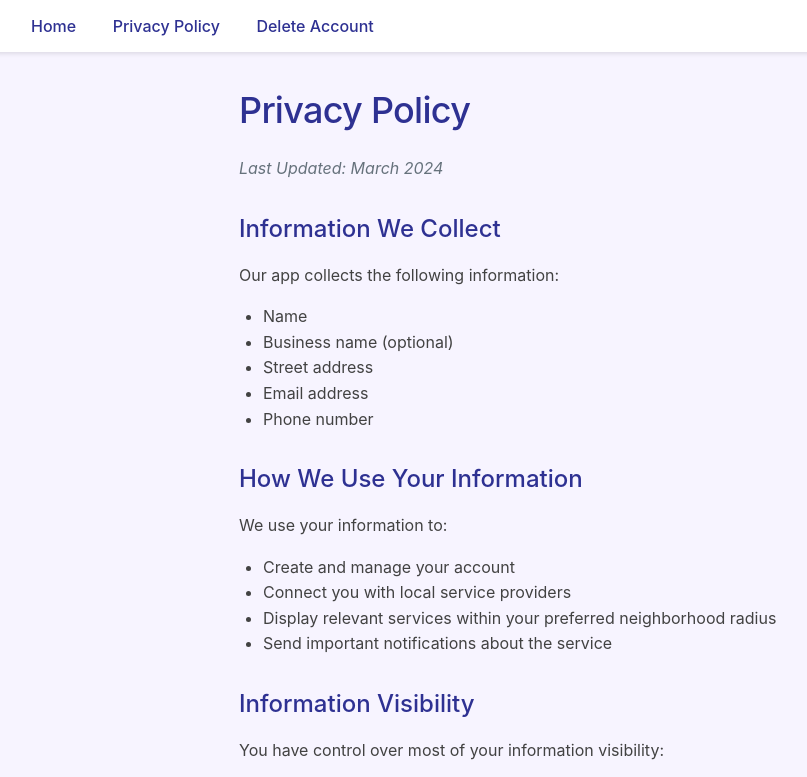
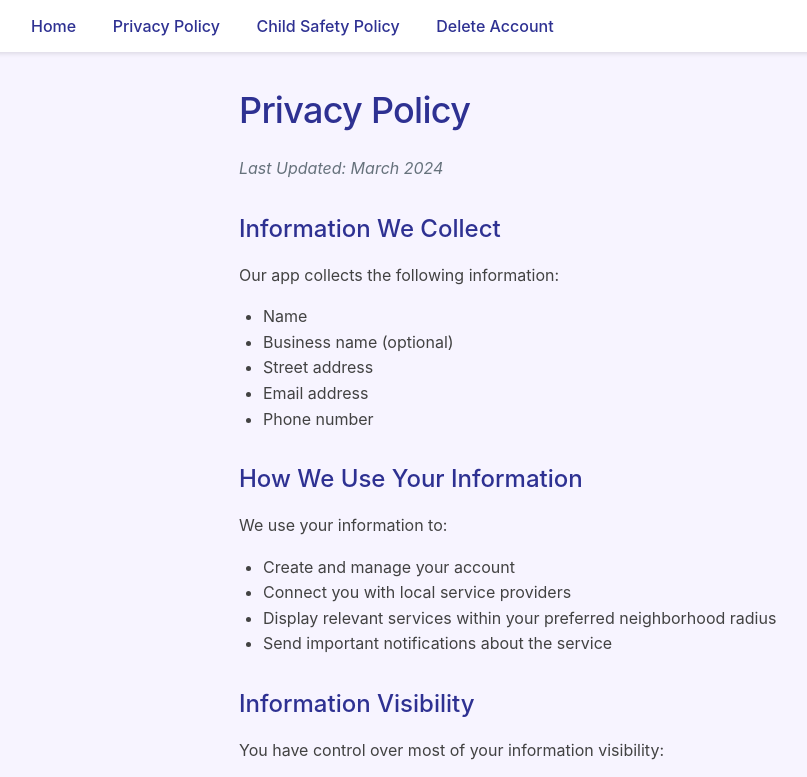
Before and after one commit to nearbyenterprises/nearbyenterprises.github.io, a plain HTML site: page privacy.html in a window 1280 px wide. Shown: the top 777 px of the page, without its empty margins (1-808 px from the left). Drawn offline with Linux system fonts and the light colour scheme.

Commit message:
Update privacy.html

```diff
--- a/privacy.html
+++ b/privacy.html
@@ -105,6 +105,7 @@
         <nav>
         <a href="index.html">Home</a>
         <a href="privacy.html">Privacy Policy</a>
+        <a href="child_safety_policy.html">Child Safety Policy</a>
         <a href="delete_account.html">Delete Account</a>
     </nav>
 
```
